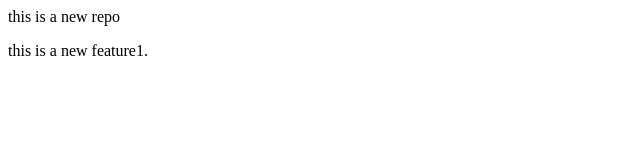
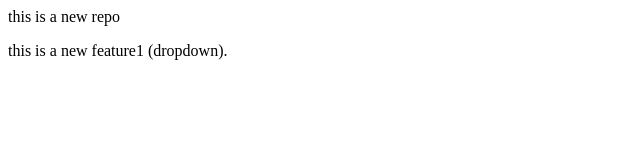
Before and after one commit to SahilPract/localrepo, a plain HTML site: page index.html in a window 1280 px wide. Shown: the full height of the page, 0-640 px from the left. Drawn offline with Linux system fonts and the light colour scheme.

Commit message:
commit dropdown

```diff
--- a/index.html
+++ b/index.html
@@ -1,2 +1,2 @@
 <p>this is a new repo</p>
-<p>this is a new feature1.</p>
+<p>this is a new feature1 (dropdown).</p>
```
